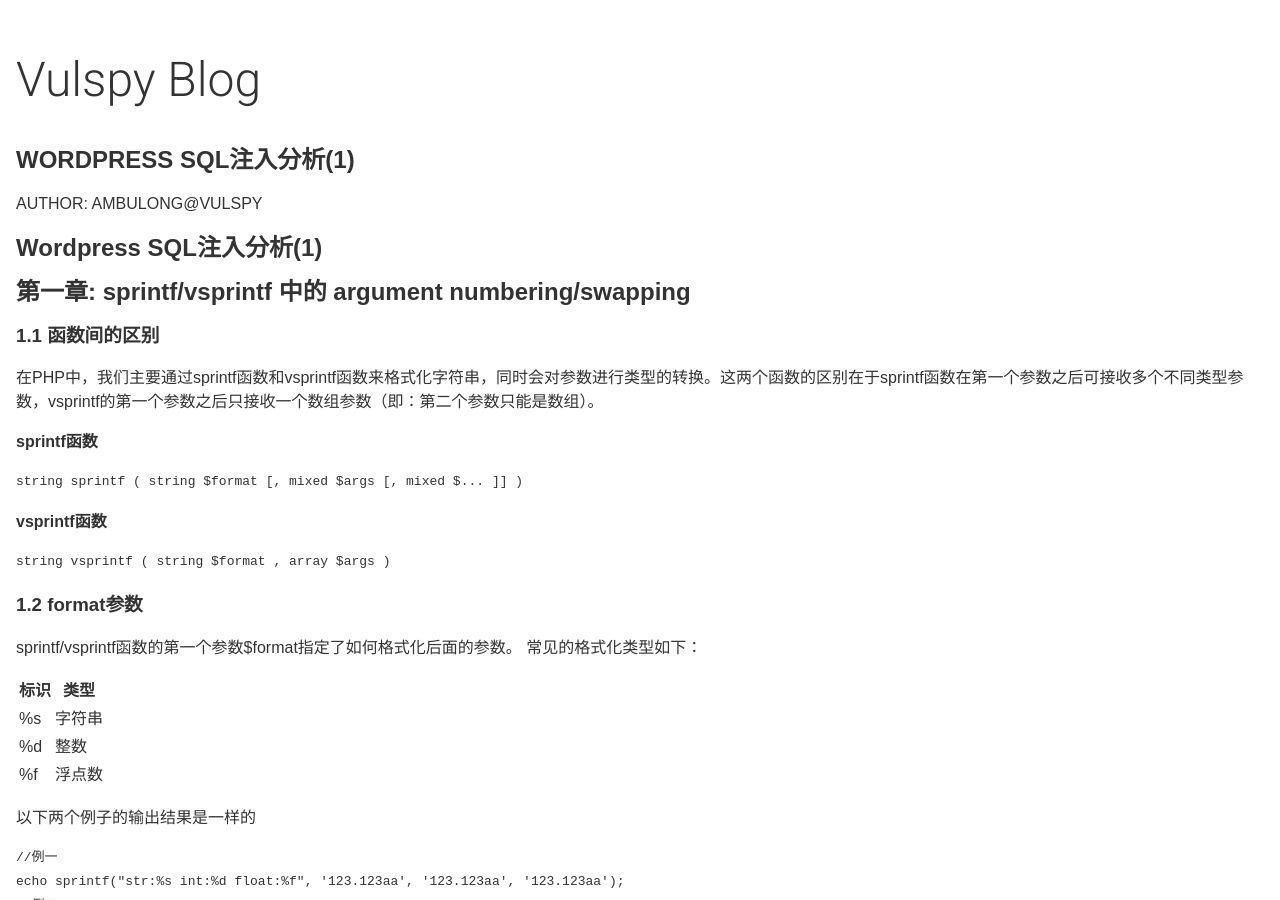
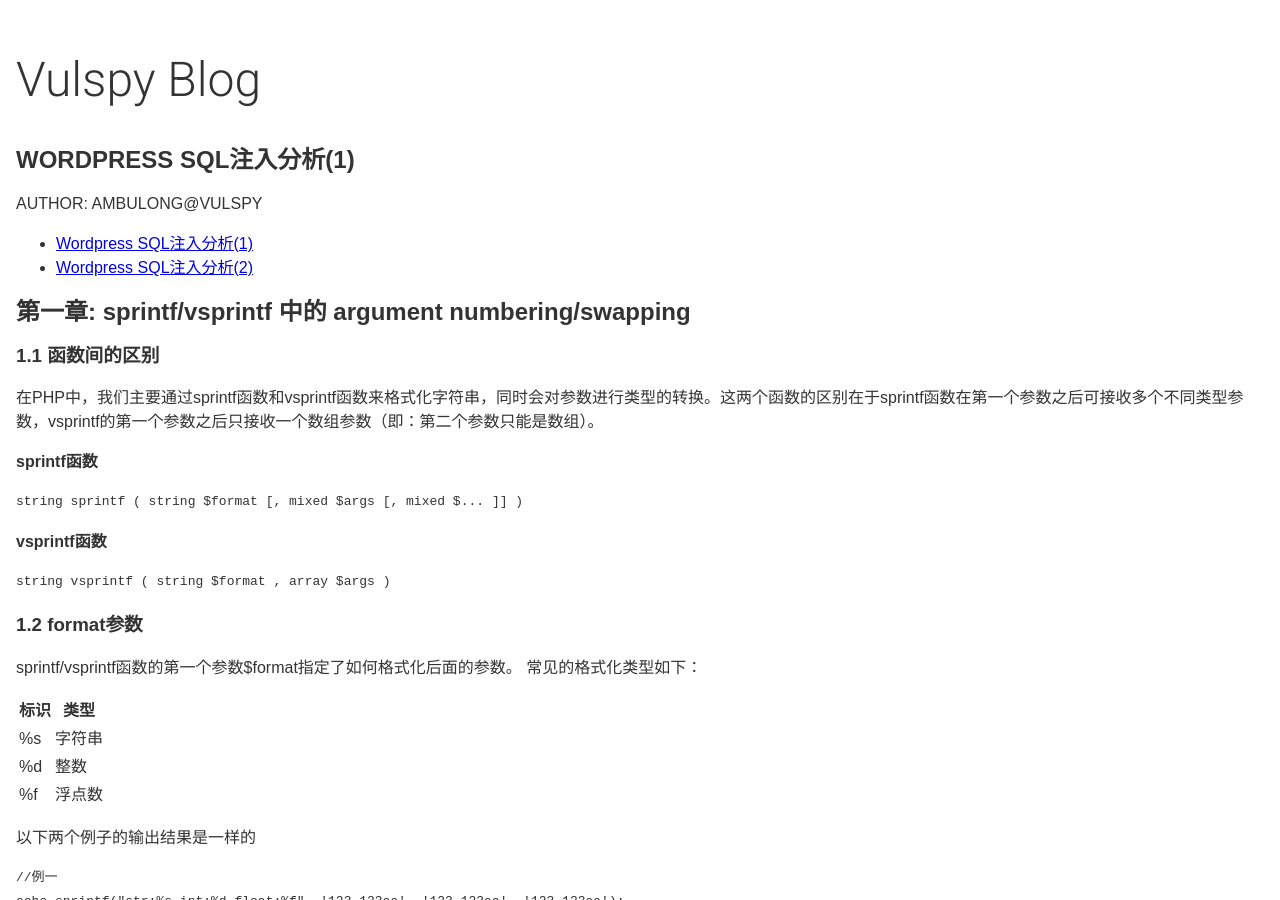
Before and after one commit to vulspy/vulspy.github.io, a Jekyll site: the page built from _posts/2017-09-02-Wordpress-SQL-Injection-Analysis-1.md, in a window 1280 px wide and 900 px high. Built offline with Jekyll 4.4.1, drawn with Linux system fonts in a browser that asks for light colours.

Commit message:
update post wordpress sqli 1

```diff
--- a/_posts/2017-09-02-Wordpress-SQL-Injection-Analysis-1.md
+++ b/_posts/2017-09-02-Wordpress-SQL-Injection-Analysis-1.md
@@ -4,7 +4,8 @@
 title: ! 'Wordpress SQL注入分析(1)'
 ---
 
-# Wordpress SQL注入分析(1)
+* [Wordpress SQL注入分析(1)](http://blog.vulspy.com/2017/09/02/Wordpress-SQL-Injection-Analysis-1.html)
+* [Wordpress SQL注入分析(2)](http://blog.vulspy.com/2017/09/03/Wordpress-SQL-Injection-Analysis-2.html)
 
 ## 第一章: sprintf/vsprintf 中的 argument numbering/swapping
 
```
